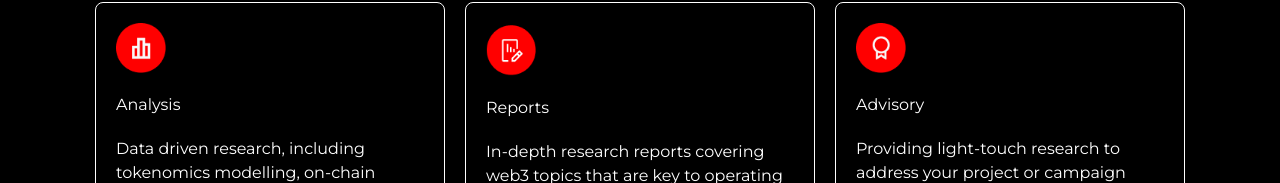
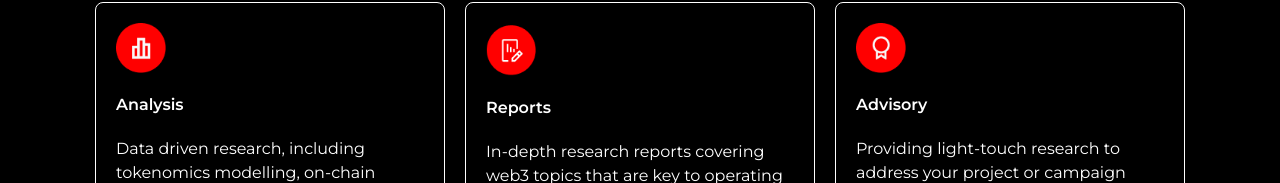
Before and after one commit to BLabsResearch/B-Labs-Website, a Next.js app: page / in a window 1280 px wide. Shown: the part 2362-2545 px from the top of the page. Built offline with nearby package versions, Linux system fonts and the light colour scheme.

Commit message:
suprememods

```diff
--- a/components/Hero.tsx
+++ b/components/Hero.tsx
@@ -1,6 +1,5 @@
 import { SaveIcon } from "@heroicons/react/outline";
 import Link from "next/link";
-import Button from "./Button";
 import Navbar from "./Navbar";
 
 export default function Hero() {
@@ -13,7 +12,8 @@ export default function Hero() {
                         <h1 className="w-full text-2xl font-semibold text-center text-white sm:text-3xl lg:text-5xl">WE MAKE RESEARCH <span className="text-red-700">ACTIONABLE</span></h1>
                         <p className="text-white">by providing the highest quality research in web3</p>
                         <div className="flex flex-col items-center justify-center w-full pt-5 space-y-4 lg:flex-row lg:space-y-0 lg:space-x-4">
-                            <Link href={"https://docs.google.com/presentation/d/1OyJqYT6xU3e1H4COrHvOaRe0MDXMvgca/edit#slide=id.p1"}>
+                            <Link href={"https://docs.google.com/presentation/d/1OyJqYT6xU3e1H4COrHvOaRe0MDXMvgca/edit#slide=id.p1"} legacyBehavior>
+                                <a target={"_blank"}>
                                     <button className="flex space-x-1 border-2 border-white p-2.5 rounded-lg items-center justify-center text-[14px] w-[182px]">
                                         <span>
                                             <SaveIcon className="w-6 h-6 text-white" />
@@ -22,9 +22,16 @@ export default function Hero() {
                                             OUR PITCH DECK
                                         </span>
                                     </button>
+                                </a>
                             </Link>
                             <div>
-                                <Button text="WATCH OUR VIDEO" url="https://www.canva.com/design/DAFYh5nmA78/JpzdYMZZejaS0jnFytyxAw/watch?utm_content=DAFYh5nmA78&utm_campaign=designshare&utm_medium=link&utm_source=publishsharelink" />
+                                <Link
+                                    href={"https://www.canva.com/design/DAFYh5nmA78/JpzdYMZZejaS0jnFytyxAw/watch?utm_content=DAFYh5nmA78&utm_campaign=designshare&utm_medium=link&utm_source=publishsharelink"}
+                                    legacyBehavior>
+                                    <a target={"_blank"}>
+                                        <button className="p-2.5 bg-red-700 text-white rounded-md font-semibold text-[14px] w-[182px]">WATCH OUR VIDEO</button>
+                                    </a>
+                                </Link>
                             </div>
                         </div>
                     </div>
--- a/components/Support.tsx
+++ b/components/Support.tsx
@@ -11,7 +11,7 @@ export default function Support() {
             <div className="max-w-6xl grid sm:grid-cols-2 xl:grid-cols-3 gap-3 lg:gap-5">
                 <div className="w-[300px] lg:w-[350px] h-auto border border-white rounded-lg p-3.5 lg:p-5 space-y-5 flex flex-col">
                     <Image src={"/charts.png"} width={50} height={50} alt="icon" />
-                    <h4 className="h4 text-white">Analysis</h4>
+                    <h4 className="h4 text-white font-semibold">Analysis</h4>
                     <p className="p text-white flex-1">
                         Data driven research, including  tokenomics modelling, on-chain analysis and data driven marketing research
                     </p>
@@ -21,7 +21,7 @@ export default function Support() {
                 </div>
                 <div className="w-[300px] lg:w-[350px] h-auto border border-white rounded-lg p-3.5 lg:p-5 space-y-5 flex flex-col">
                     <Image src={"/write.png"} width={50} height={50} alt="icon" />
-                    <h4 className="h4 text-white">Reports</h4>
+                    <h4 className="h4 text-white font-semibold">Reports</h4>
                     <p className="p text-white flex-1">
                         In-depth research reports covering web3 topics  that are key to operating successfully in web3
                     </p>
@@ -31,7 +31,7 @@ export default function Support() {
                 </div>
                 <div className="w-[300px] lg:w-[350px] h-auto border border-white rounded-lg p-3.5 lg:p-5 space-y-5 flex flex-col">
                     <Image src={"/advisory.png"} width={50} height={50} alt="icon" />
-                    <h4 className="h4 text-white">Advisory</h4>
+                    <h4 className="h4 text-white font-semibold">Advisory</h4>
                     <p className="p text-white flex-1">
                         Providing light-touch research to address your project or campaign needs in web3
                     </p>
```
Lines whose indentation alone changed are shown as unchanged.
